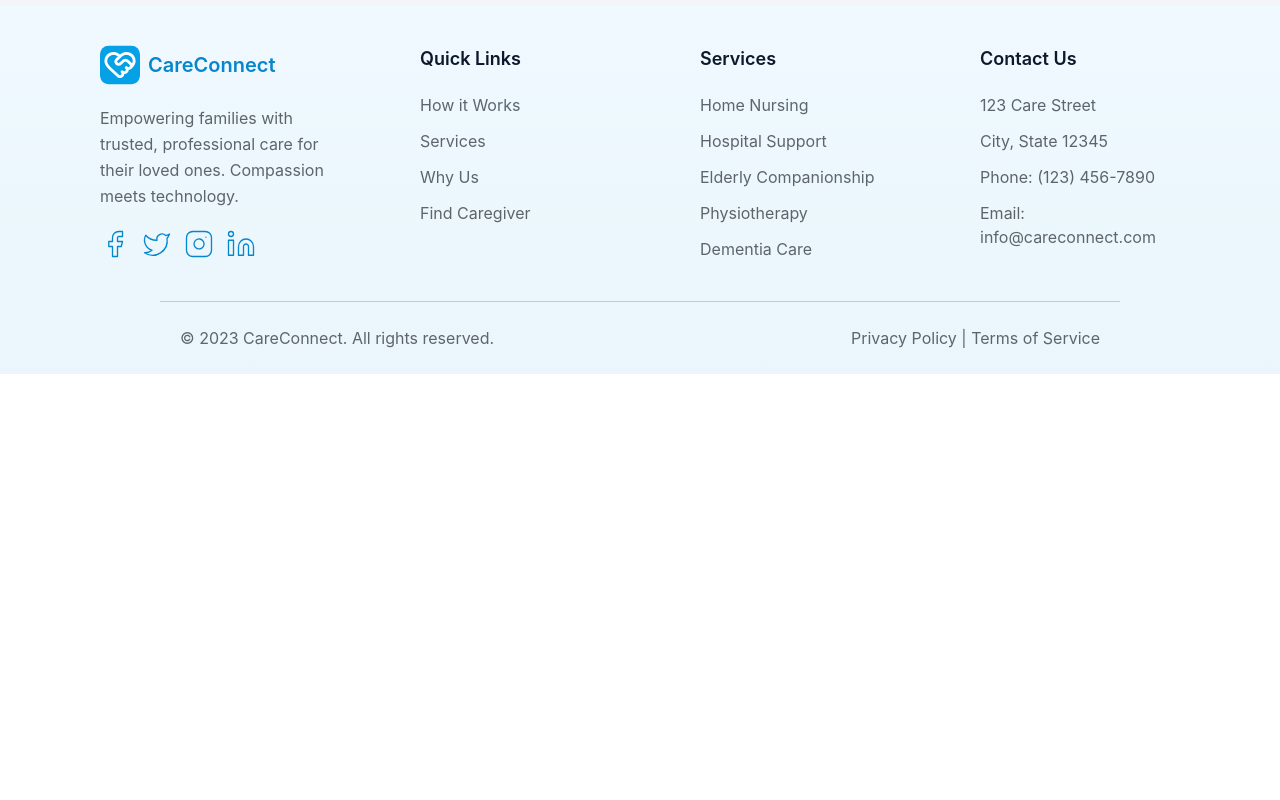
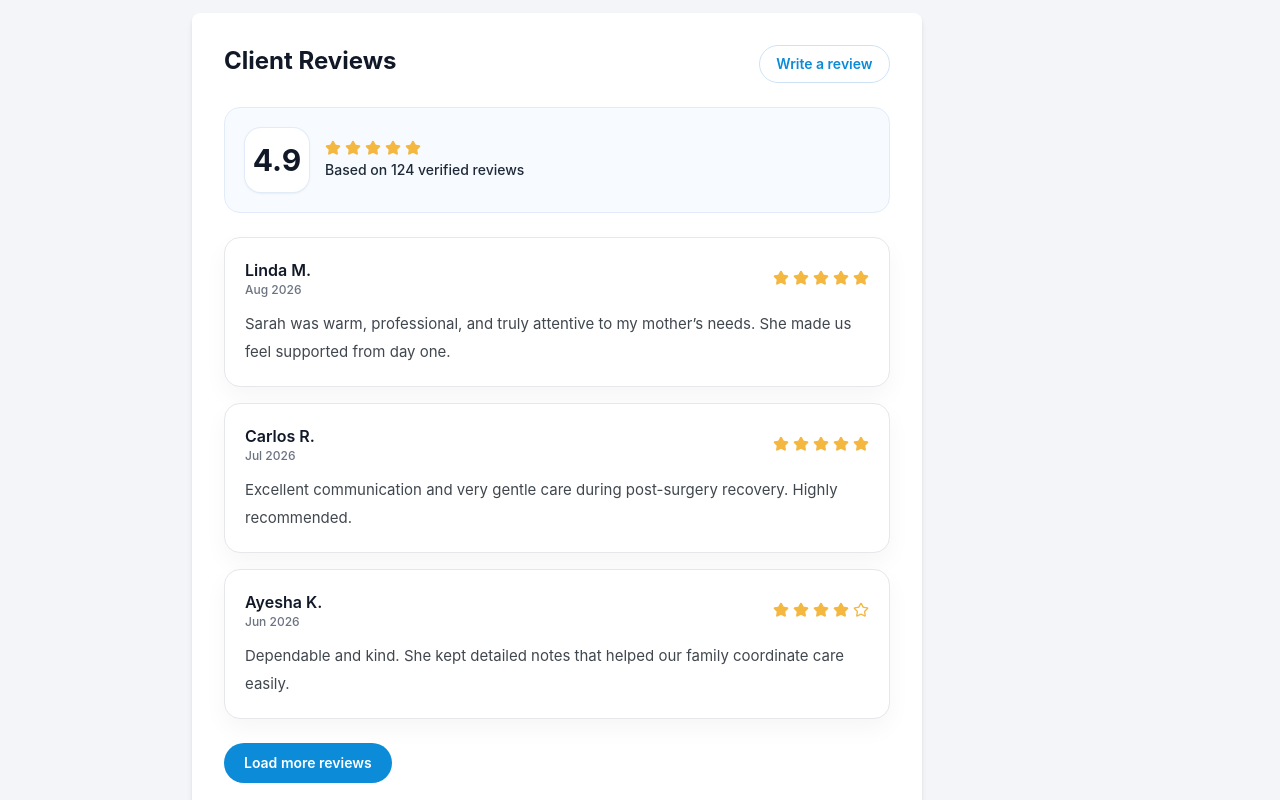
Before and after one commit to Tharushzzz/care-connect, a React (Vite) app in the folder frontend/: page /find-caregivers/1 in a window 1280 px wide. Shown: the part 1260-2060 px from the top of the page. Before the commit the page ends 1634 px from the top, so only its background shows below. Built offline with nearby package versions, Linux system fonts and the light colour scheme.

Commit message:
finish caregiver profile reviews section

```diff
--- a/frontend/config/Caregivers.ts
+++ b/frontend/config/Caregivers.ts
@@ -2,7 +2,35 @@ import sahara from '../src/assets/Caregiverprofile/Sarah.jpeg'
 import Michael from '../src/assets/Caregiverprofile/Michael.jpeg'
 import Emily from '../src/assets/Caregiverprofile/Emily.jpeg'
 
-const CaregiversData = [
+export type Review = {
+  id: number
+  reviewerName: string
+  rating: number
+  date: string
+  comment: string
+}
+
+export type Caregiver = {
+  id: number
+  profileImage: string
+  name: string
+  role: string
+  location: string
+  experience: string
+  rating: number
+  reviews: number
+  rate: string
+  availability: string
+  description: string
+  specialties: string[]
+  credentials: string[]
+  about: string
+  freetime: string
+  reviewText: string
+  reviewsData: Review[]
+}
+
+const CaregiversData: Caregiver[] = [
   {
     id: 1,
     profileImage: sahara,
@@ -21,6 +49,29 @@ const CaregiversData = [
     about: "I started my journey in caregiving over a decade ago after caring for my own grandmother. That experience taught me the profound impact that patient, empathetic support can have on a family's well-being. I bring a calm demeanor and a positive attitude to every home I visit.",
     freetime: 'In my free time, I enjoy hiking, reading historical novels, and volunteering at local animal shelters. I also love to cook and often share my favorite healthy recipes with the families I work with.',
     reviewText: 'Sarah was warm, professional, and truly attentive to my mother’s needs. She made us feel supported from day one.',
+    reviewsData: [
+      {
+        id: 1,
+        reviewerName: 'Linda M.',
+        rating: 5,
+        date: 'Aug 2026',
+        comment: 'Sarah was warm, professional, and truly attentive to my mother’s needs. She made us feel supported from day one.',
+      },
+      {
+        id: 2,
+        reviewerName: 'Carlos R.',
+        rating: 5,
+        date: 'Jul 2026',
+        comment: 'Excellent communication and very gentle care during post-surgery recovery. Highly recommended.',
+      },
+      {
+        id: 3,
+        reviewerName: 'Ayesha K.',
+        rating: 4,
+        date: 'Jun 2026',
+        comment: 'Dependable and kind. She kept detailed notes that helped our family coordinate care easily.',
+      },
+    ],
 
   },
   {
@@ -41,6 +92,29 @@ const CaregiversData = [
     about: 'Michael is known for creating calm, respectful routines for seniors and recovering patients. His compassionate approach and reliability make families feel secure and comfortable.',
     freetime: 'Outside of work, Michael enjoys cycling, playing chess, and attending local community theater productions. He also volunteers at a senior center on weekends.',
     reviewText: 'Michael is patient, respectful, and always on time. He built trust with our family very quickly.',
+    reviewsData: [
+      {
+        id: 1,
+        reviewerName: 'Priya S.',
+        rating: 5,
+        date: 'Aug 2026',
+        comment: 'Michael is patient, respectful, and always on time. He built trust with our family very quickly.',
+      },
+      {
+        id: 2,
+        reviewerName: 'James T.',
+        rating: 4,
+        date: 'Jul 2026',
+        comment: 'Very supportive with daily routines and meal prep. My father felt comfortable with him right away.',
+      },
+      {
+        id: 3,
+        reviewerName: 'Sofia L.',
+        rating: 5,
+        date: 'May 2026',
+        comment: 'Professional and calm under pressure. We appreciated his consistency and clear updates.',
+      },
+    ],
   },
   {
     id: 3,
@@ -59,6 +133,29 @@ const CaregiversData = [
     about: 'Emily supports patients with a balance of clinical skill and compassionate communication. She is especially helpful for short-term recovery, check-ins, and routine health monitoring.',
     freetime: 'In her free time, Emily enjoys reading, gardening, and spending time with her family.',
     reviewText: 'Emily was kind, attentive, and extremely helpful throughout my recovery process. We appreciated her professionalism.',
+    reviewsData: [
+      {
+        id: 1,
+        reviewerName: 'Noah P.',
+        rating: 5,
+        date: 'Aug 2026',
+        comment: 'Emily was kind, attentive, and extremely helpful throughout my recovery process. We appreciated her professionalism.',
+      },
+      {
+        id: 2,
+        reviewerName: 'Grace W.',
+        rating: 4,
+        date: 'Jun 2026',
+        comment: 'She explained medications clearly and made follow-up routines easy to manage.',
+      },
+      {
+        id: 3,
+        reviewerName: 'Ethan B.',
+        rating: 5,
+        date: 'Apr 2026',
+        comment: 'Great bedside manner and strong clinical judgment. We felt safe and cared for.',
+      },
+    ],
   },
 ]
 
--- a/frontend/src/pages/CaregiverProfile.tsx
+++ b/frontend/src/pages/CaregiverProfile.tsx
@@ -114,7 +114,74 @@ const CaregiverProfile = () => {
         </div>
       </div>
 
+      {/* Reviews Section */}
+      <div className="mt-10 w-3/5 ml-40 rounded-lg bg-white p-6 shadow-md sm:p-8">
+        <div className="flex flex-col gap-6">
+          <div className="flex flex-wrap items-start justify-between gap-4">
+            <h2 className="text-2xl font-bold text-[#111827]">Client Reviews</h2>
+            <button className="rounded-full border border-[#CFE3F7] px-4 py-2 text-sm font-semibold text-[#0B8BD8] transition hover:border-[#0B8BD8] hover:bg-[#F4FAFF]">
+              Write a review
+            </button>
+          </div>
 
+          <div className="rounded-2xl border border-[#E2ECF8] bg-[#F7FBFF] p-5">
+            <div className="flex flex-wrap items-center gap-4">
+              <div className="flex h-16 w-16 items-center justify-center rounded-2xl bg-white text-3xl font-bold text-[#111827] shadow-sm ring-1 ring-[#E2ECF8]">
+                {caregiver.rating}
+              </div>
+
+              <div className="flex flex-col gap-1">
+                <div className="flex items-center gap-1 text-[#F4B740]">
+                  {Array.from({ length: 5 }).map((_, index) => (
+                    <Star
+                      key={index}
+                      className={`h-4 w-4 ${index < Math.round(caregiver.rating) ? 'fill-current' : ''}`}
+                    />
+                  ))}
+                </div>
+                <p className="text-sm font-medium text-[#1F2937]">Based on {caregiver.reviews} verified reviews</p>
+              </div>
+            </div>
+          </div>
+
+          <div className="space-y-4">
+            {caregiver.reviewsData.length > 0 ? (
+              caregiver.reviewsData.map((review) => (
+                <article
+                  key={review.id}
+                  className="rounded-2xl border border-[#E5E7EB] bg-white p-5 shadow-[0_10px_24px_rgba(15,23,42,0.04)]"
+                >
+                  <div className="mb-3 flex flex-wrap items-center justify-between gap-3">
+                    <div>
+                      <p className="text-[16px] font-semibold text-[#111827]">{review.reviewerName}</p>
+                      <p className="text-xs font-medium text-[#6B7280]">{review.date}</p>
+                    </div>
+
+                    <div className="flex items-center gap-1 text-[#F4B740]">
+                      {Array.from({ length: 5 }).map((_, index) => (
+                        <Star
+                          key={index}
+                          className={`h-4 w-4 ${index < review.rating ? 'fill-current' : ''}`}
+                        />
+                      ))}
+                    </div>
+                  </div>
+
+                  <p className="text-[15px] leading-7 text-[#41474E]">{review.comment}</p>
+                </article>
+              ))
+            ) : (
+              <article className="rounded-2xl border border-[#E5E7EB] bg-white p-5 shadow-[0_10px_24px_rgba(15,23,42,0.04)]">
+                <p className="text-[15px] leading-7 text-[#41474E]">{caregiver.reviewText}</p>
+              </article>
+            )}
+          </div>
+
+          <button className="w-fit rounded-full bg-[#0B8BD8] px-5 py-2.5 text-sm font-semibold text-white transition hover:bg-[#0879B6]">
+            Load more reviews
+          </button>
+        </div>
+      </div>
 
     </div>
 
```
